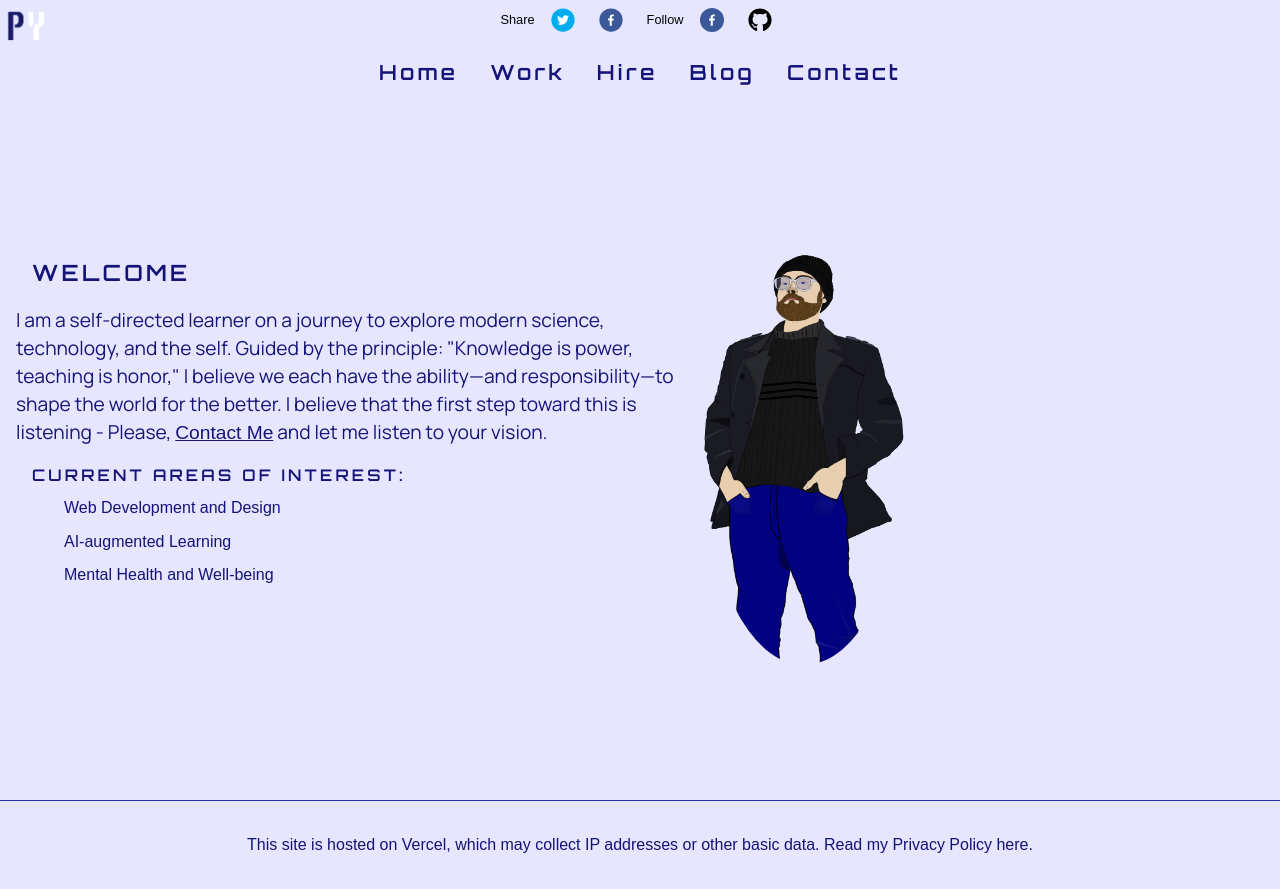
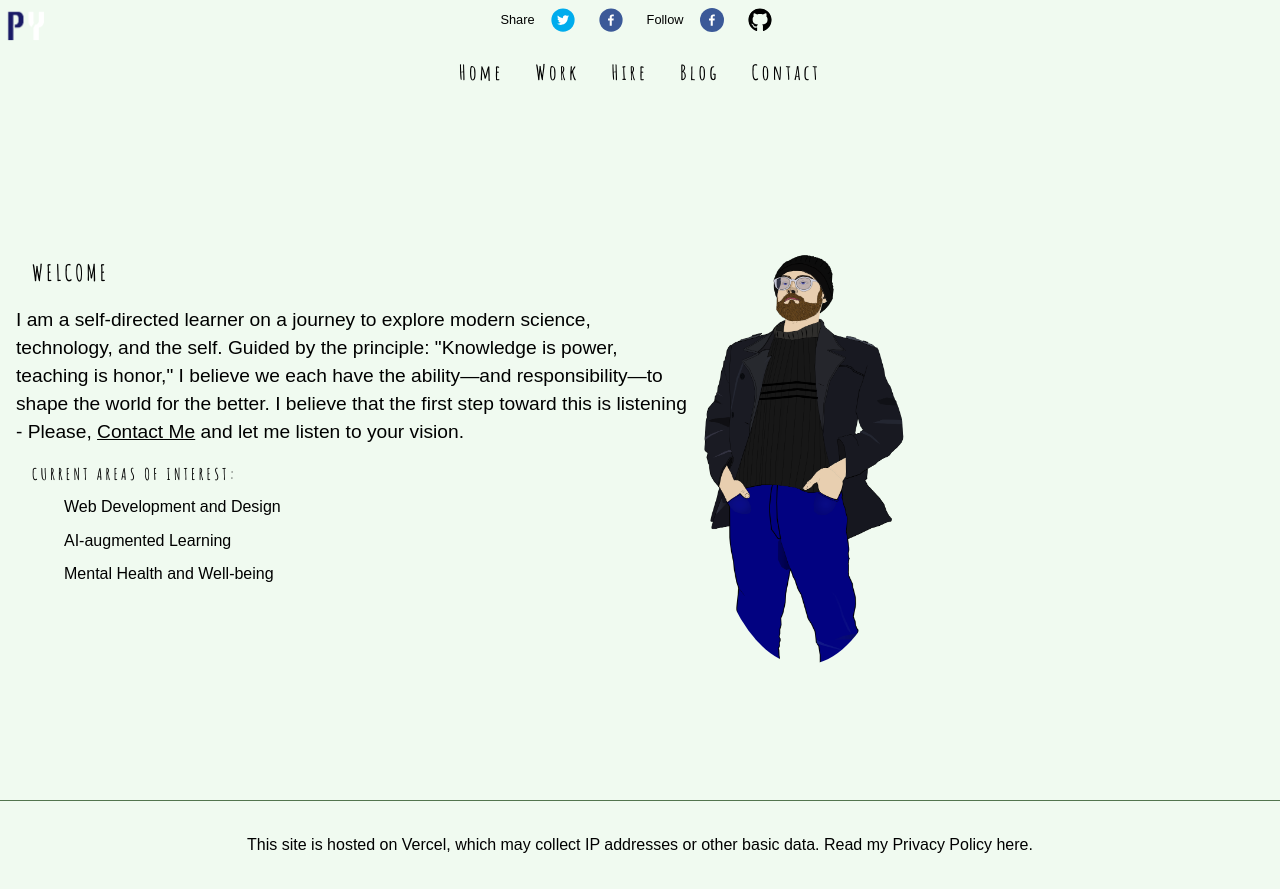
Before and after one commit to YouGuavas/portfolio, a Next.js app: page / in a window 1280 px wide. Built offline with nearby package versions, Linux system fonts and the light colour scheme; a web font is replaced by a local one.

Commit message:
Shift theme

```diff
--- a/components/Layout.js
+++ b/components/Layout.js
@@ -9,7 +9,7 @@ import styles from '../styles/components/Layout.module.scss';
 export const MyContext = createContext();
 
 const Layout = ({ children }) => {
-	const [theme, setTheme] = useState('new-normal');
+	const [theme, setTheme] = useState('default');
 	const [url, setUrl] = useState('https://patdesigns.online');
 	const router = useRouter(); // Get the router object
 
--- a/pages/_app.js
+++ b/pages/_app.js
@@ -2,7 +2,6 @@ import '../styles/globals.scss';
 import React from 'react';
 import Layout from '@/components/Layout';
 import Head from 'next/head';
-import { Analytics } from '@vercel/analytics/react';
 export default function App({ Component, pageProps }) {
 	return (
 		<Layout>
@@ -15,7 +14,6 @@ export default function App({ Component, pageProps }) {
 				/>
 			</Head>
 			<Component {...pageProps} />
-			<Analytics />
 		</Layout>
 	);
 }
--- a/styles/globals.scss
+++ b/styles/globals.scss
@@ -1,7 +1,6 @@
 @tailwind base;
 @tailwind components;
 @tailwind utilities;
-@import '../utils/_variables.scss';
 
 :root {
 	--footer-height: 5vh;
@@ -21,20 +20,10 @@
 	--color-1: rgb(240, 250, 240);
 	--color-2: black;
 	--color-3: #53744f;
-	--color-4: rgba(90, 100, 90, 0.6);
-	--color-5: rgba(25, 80, 25, 0.5);
+	--color-4: rgb(90, 100, 90);
+	--color-5: rgb(65, 80, 65);
 	--color-6: rgb(130, 145, 130);
-	@media (prefers-color-scheme: dark) {
-		--color-1: rgb(0, 0, 0);
-		--color-2: rgb(220, 220, 220);
-		--color-3: #53744f;
-		--color-4: rgba(220, 220, 220, 0.6);
-		--color-5: rgba(0, 0, 0, 0.3);
-		--color-6: rgb(30, 40, 30);
 
-		--semi-transparent: 70%;
-		--medium-transparent: 55%;
-	}
 	--style-font-1: 'Amatic SC', 'Oswald', 'Patrick Hand', serif;
 	--style-font-2: 'Oswald', sans-serif;
 	--font-size-sm: 0.6rem;
@@ -66,12 +55,6 @@
 	--zero: 0rem;
 
 	--lander-width: 80%;
-	@media screen and (max-width: $sm-max) {
-		--translate-y-1: 9.5rem;
-		--translate-x-2: -4rem;
-		--translate-y-3: 14rem;
-		--icon-position: relative;
-	}
 }
 .spaceship {
 	--color-1: white;
@@ -80,16 +63,7 @@
 	--color-4: rgb(200, 40, 40);
 	--color-5: rgb(170, 20, 20);
 	--color-6: white;
-	@media (prefers-color-scheme: dark) {
-		--color-1: rgb(0, 0, 0);
-		--color-2: rgb(170, 170, 250);
-		--color-3: rgb(80, 80, 250);
-		--color-4: rgb(250, 80, 80);
-		--color-5: rgb(250, 20, 20);
-		--color-6: rgb(0, 0, 0);
-		--semi-transparent: 70%;
-		--medium-transparent: 55%;
-	}
+
 	--style-font-1: 'Orbitron', 'Exo 2', sans-serif;
 	--style-font-2: 'Exo 2', 'Orbitron', sans-serif;
 	--font-size-sm: 0.8rem;
@@ -112,6 +86,7 @@
 	--lander-width: 100%;
 	--icon-position: relative;
 }
+
 .new-normal {
 	--color-1: rgb(230, 230, 255);
 	--color-2: rgb(20, 20, 120);
@@ -119,17 +94,7 @@
 	--color-4: rgb(120, 250, 220);
 	--color-5: rgb(20, 40, 40);
 	--color-6: rgb(230, 230, 255);
-	@media (prefers-color-scheme: dark) {
-		--color-1: rgb(10, 10, 40);
-		--color-2: rgb(220, 220, 250);
-		--color-3: rgb(170, 170, 250);
-		--color-4: rgb(20, 80, 80);
 
-		--color-5: rgb(120, 250, 120);
-		--color-6: rgb(10, 10, 20);
-		--semi-transparent: 70%;
-		--medium-transparent: 55%;
-	}
 	--style-font-1: 'Barlow', 'Orbitron', 'Exo 2', sans-serif;
 	--style-font-2: 'Manrope', 'Roboto', 'Exo 2', 'Orbitron', sans-serif;
 	--font-size-sm: 0.8rem;
@@ -151,6 +116,49 @@
 	--alt-rotate-6: 0deg;
 	--lander-width: 100%;
 	--icon-position: relative;
+}
+@media (prefers-color-scheme: dark) {
+	.default {
+		--color-1: rgb(0, 0, 0);
+		--color-2: rgb(220, 220, 220);
+		--color-3: #53744f;
+		--color-4: rgb(15, 40, 15);
+		--color-5: rgb(0, 0, 0);
+		--color-6: rgb(30, 40, 30);
+
+		--semi-transparent: 70%;
+		--medium-transparent: 55%;
+	}
+	.new-normal {
+		--color-1: rgb(10, 10, 40);
+		--color-2: rgb(220, 220, 250);
+		--color-3: rgb(170, 170, 250);
+		--color-4: rgb(20, 80, 80);
+
+		--color-5: rgb(120, 250, 120);
+		--color-6: rgb(10, 10, 20);
+		--semi-transparent: 70%;
+		--medium-transparent: 55%;
+	}
+	.spaceship {
+		--color-1: rgb(0, 0, 0);
+		--color-2: rgb(170, 170, 250);
+		--color-3: rgb(80, 80, 250);
+		--color-4: rgb(250, 80, 80);
+		--color-5: rgb(250, 20, 20);
+		--color-6: rgb(0, 0, 0);
+		--semi-transparent: 70%;
+		--medium-transparent: 55%;
+	}
+}
+
+@media screen and (max-width: var(--sm-max)) {
+	.default {
+		--translate-y-1: 9.5rem;
+		--translate-x-2: -4rem;
+		--translate-y-3: 14rem;
+		--icon-position: relative;
+	}
 }
 
 html {
@@ -203,27 +211,15 @@ body {
 
 .my-rotate {
 	transform: rotate(var(--rotate-1));
-	@media screen and (min-width: $sm-max) {
-		transform: rotate(var(--rotate-2));
-	}
 }
 .very-rotate {
 	transform: rotate(var(--rotate-2));
-	@media screen and (min-width: $sm-max) {
-		transform: rotate(var(--rotate-6));
-	}
 }
 .alt-rotate {
 	transform: rotate(var(--alt-rotate-1));
-	@media screen and (min-width: $sm-max) {
-		transform: rotate(var(--alt-rotate-2));
-	}
 }
 .alt-very-rotate {
 	transform: rotate(var(--alt-rotate-2));
-	@media screen and (min-width: $sm-max) {
-		transform: rotate(var(--alt-rotate-4));
-	}
 }
 
 .my-background-generic {
@@ -305,22 +301,9 @@ body {
 	padding-top: 3rem;
 	letter-spacing: 0.1rem;
 	font-weight: var(--font-weight-norm);
-
-	@media only screen and (max-width: $sm-max) {
-		font-size: 2rem;
-	}
-
-	p {
-		&:nth-child(2) {
-			margin-top: 1rem;
-		}
-	}
 }
-
-.disappear-md {
-	@media only screen and (max-width: $md-max) {
-		display: none;
-	}
+.lander > p:nth-child(2) {
+	margin-top: 1rem;
 }
 
 .my-background {
@@ -329,10 +312,6 @@ body {
 
 .my-col-span-3 {
 	grid-column: span 1 / span 1;
-
-	@media only screen and (max-width: --md-max) {
-		grid-column: span 3 / span 3;
-	}
 }
 
 .my-btn,
@@ -362,21 +341,11 @@ body {
 	}
 }
 
-.main-image {
+.main-image,
+.mobile-image {
 	display: none;
-
-	@media only screen and (min-width: $md-max) {
-		display: block;
-	}
 }
 
-.mobile-image {
-	display: none;
-
-	@media only screen and (max-width: $md-max) {
-		display: block;
-	}
-}
 .example-outline {
 	border: 1px solid var(--color-2);
 	padding: 0.2rem;
@@ -386,19 +355,17 @@ body {
 	background-color: var(--color-6);
 	color: var(--color-2);
 	margin: 0 auto;
-
-	&:hover {
-		opacity: var(--semi-transparent);
-	}
+}
+.my-contact-btn:hover {
+	opacity: var(--semi-transparent);
 }
 
 .my-nav-btn {
 	color: var(--color-2);
-
-	&:hover {
-		color: var(--color-1);
-		background-color: var(--color-3);
-	}
+}
+.my-nav-btn:hover {
+	color: var(--color-1);
+	background-color: var(--color-3);
 }
 
 .my-nav-btn-active {
@@ -523,8 +490,39 @@ a.stat-link {
 	height: 3rem;
 	width: 3rem;
 	border-bottom: 0rem;
+}
 
-	@media only screen and (max-width: $md-max) {
+@media screen and (min-width: var(--sm-max)) {
+	.my-rotate {
+		transform: rotate(var(--rotate-2));
+	}
+	.very-rotate {
+		transform: rotate(var(--rotate-6));
+	}
+	.alt-rotate {
+		transform: rotate(var(--alt-rotate-2));
+	}
+	.alt-very-rotate {
+		transform: rotate(var(--alt-rotate-4));
+	}
+
+	.lander {
+		font-size: 2rem;
+	}
+}
+
+@media only screen and (max-width: var(--md-max)) {
+	.disappear-md {
+		display: none;
+	}
+	.my-col-span-3 {
+		grid-column: span 3 / span 3;
+	}
+	.main-image,
+	.mobile-image {
+		display: block;
+	}
+	.my-logo {
 		position: initial;
 		top: unset;
 	}
```
